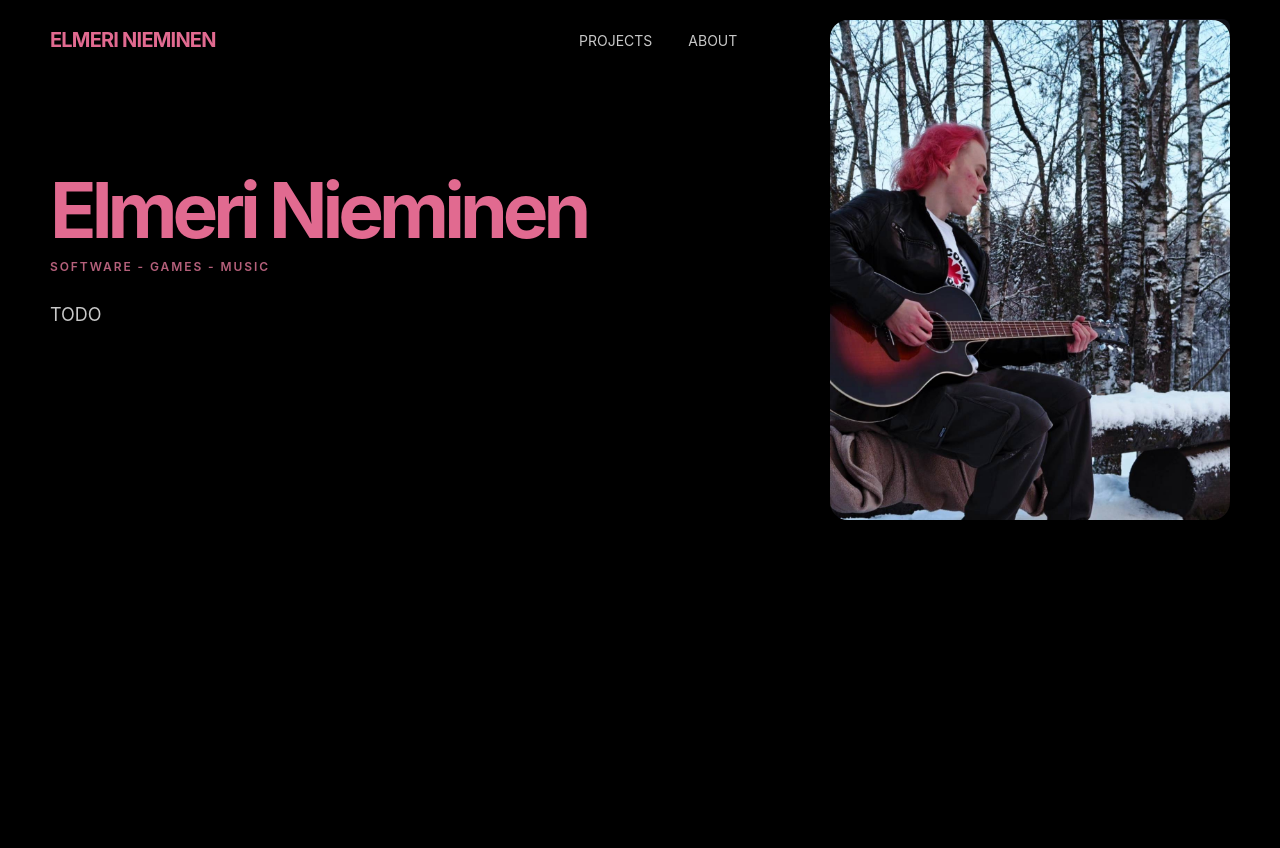
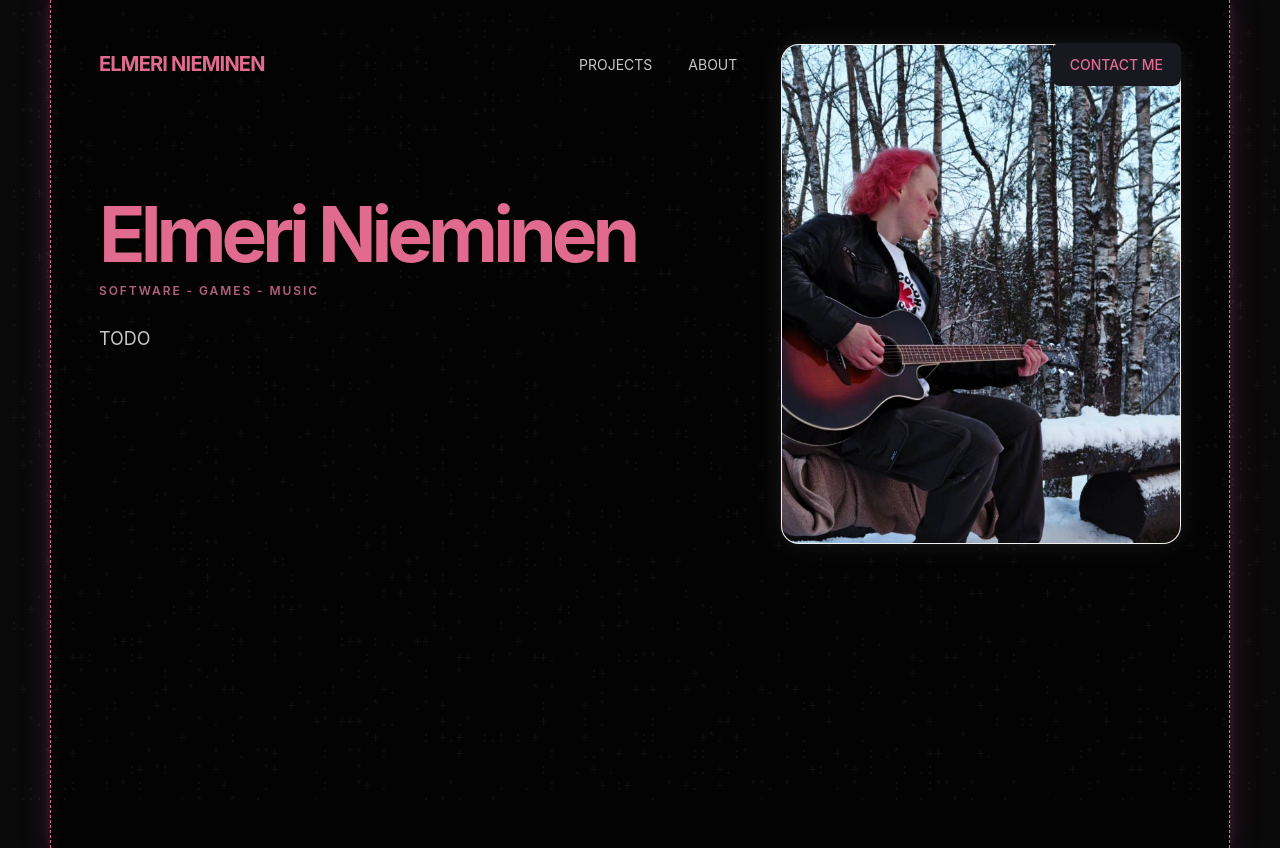
Before and after one commit to TuttiAnkka/TuttiAnkka.github.io, a React (Vite) app: page / in a window 1280 px wide. Before the commit the page ends 800 px from the top, so only its background shows below. Built offline with nearby package versions, Linux system fonts and the light colour scheme.

Commit message:
Flickering ASCII Background

```diff
--- a/src/App.jsx
+++ b/src/App.jsx
@@ -4,14 +4,19 @@ import Home from "./components/Home";
 import Navbar from "./components/Navbar";
 import Projects from "./components/Projects";
 import Hero from "./components/Hero";
+import AsciiBackground from "./components/AsciiBackground";
 
 function App() {
   return (
     <>
-      <Navbar />
-      <main>
-        <Hero />
-      </main>
+      <AsciiBackground />
+      <div className="site-frame">
+        <Navbar />
+
+        <main>
+          <Hero />
+        </main>
+      </div>
     </>
   );
 }
--- /dev/null
+++ b/src/components/AsciiBackground.jsx
@@ -0,0 +1,69 @@
+import { useEffect, useState } from "react";
+
+const CHARS = ".:+*            ";
+
+const CELL_WIDTH = 8;
+const CELL_HEIGHT = 16;
+
+const UPDATE_INTERVAL = 200;
+const CHANGE_RATE = 0.02;
+
+function randomChar() {
+  return CHARS[Math.floor(Math.random() * CHARS.length)];
+}
+
+function createGrid() {
+  //const cols = Math.ceil(window.innerWidth / CELL_WIDTH);
+  const cols = Math.ceil(window.innerWidth / CELL_WIDTH) + 10;
+  const rows = Math.ceil(window.innerHeight / CELL_HEIGHT);
+
+  return Array.from({ length: rows }, () =>
+    Array.from({ length: cols }, randomChar),
+  );
+}
+
+export default function AsciiBackground() {
+  const [grid, setGrid] = useState(createGrid);
+
+  useEffect(() => {
+    function handleResize() {
+      setGrid(createGrid());
+    }
+
+    window.addEventListener("resize", handleResize);
+
+    const interval = setInterval(() => {
+      setGrid((current) => {
+        const next = current.map((row) => [...row]);
+
+        const totalCells = next.length * next[0].length;
+
+        const changes = Math.max(1, Math.floor(totalCells * CHANGE_RATE));
+
+        for (let i = 0; i < changes; i++) {
+          const row = Math.floor(Math.random() * next.length);
+          const col = Math.floor(Math.random() * next[row].length);
+
+          next[row][col] = randomChar();
+        }
+
+        return next;
+      });
+    }, UPDATE_INTERVAL);
+
+    return () => {
+      clearInterval(interval);
+      window.removeEventListener("resize", handleResize);
+    };
+  }, []);
+
+  return (
+    <div className="ascii-background">
+      {grid.map((row, rowIndex) => (
+        <div className="ascii-row" key={rowIndex}>
+          {row.join("")}
+        </div>
+      ))}
+    </div>
+  );
+}
--- a/src/index.css
+++ b/src/index.css
@@ -1,6 +1,9 @@
-/* PALETTE */
+/* =========================
+   Variables
+========================= */
+
 :root {
-  --background: #000000; /* BLACK BACKGROUND */
+  --background: #090909; /* BLACK BACKGROUND */
   --background-light: #131516; /* DARK GRAY */
 
   --highlight: #e16a90; /* PINK HIGHLIGHT */
@@ -9,11 +12,33 @@
   --button-primary: #c2baba;
   --button-primary-hover: #e3dcdc;
 
-  --button-secondary: #101017;
+  --button-secondary: #181821;
   --button-secondary-hover: #141414;
 
   --text-main: #eae8e8;
   --text-main-muted: #c8c8c8;
+}
+
+/* =========================
+   Border frame
+========================= */
+
+.site-frame {
+  width: min(1180px, calc(100% - 48px));
+  min-height: 100vh;
+
+  margin: 0 auto;
+
+  border-left: 1px dashed;
+  border-right: 1px dashed;
+
+  background: rgba(0, 0, 0, 0.65);
+
+  padding: 24px;
+
+  box-shadow:
+    0 0 10px rgba(228, 90, 166, 0.154),
+    0 0 30px rgba(228, 90, 166, 0.194);
 }
 
 /* =========================
@@ -58,7 +83,7 @@ p {
 
 .navbar {
   width: 100%;
-  background: var(--background);
+  z-index: 1;
 }
 
 .navbar-container {
@@ -104,6 +129,7 @@ p {
 
   font-size: 14px;
   font-weight: 500;
+  z-index: 1;
 
   transition:
     background 0.2s ease,
@@ -237,6 +263,11 @@ p {
   border-radius: 18px;
 
   background: #eee;
+
+  border: 1px solid rgba(255, 255, 255, 0.12);
+  box-shadow:
+    0 0 10px rgba(255, 255, 255, 0.05),
+    0 0 30px rgba(255, 255, 255, 0.08);
 }
 
 .hero-image img {
@@ -246,6 +277,42 @@ p {
   object-fit: cover;
 
   display: block;
+}
+
+/* =========================
+   ASCII Background
+========================= */
+
+main {
+  position: relative;
+  z-index: 0;
+}
+
+.ascii-background {
+  position: fixed;
+  inset: 0;
+
+  padding: 10px;
+
+  overflow: hidden;
+  pointer-events: none;
+
+  font-family: monospace;
+  font-size: 14px;
+  line-height: 16px;
+
+  opacity: 0.05;
+
+  z-index: 0;
+
+  color: #faf9fa;
+}
+
+.ascii-row {
+  height: 16px;
+  line-height: 16px;
+
+  white-space: pre;
 }
 
 /* =========================
```
